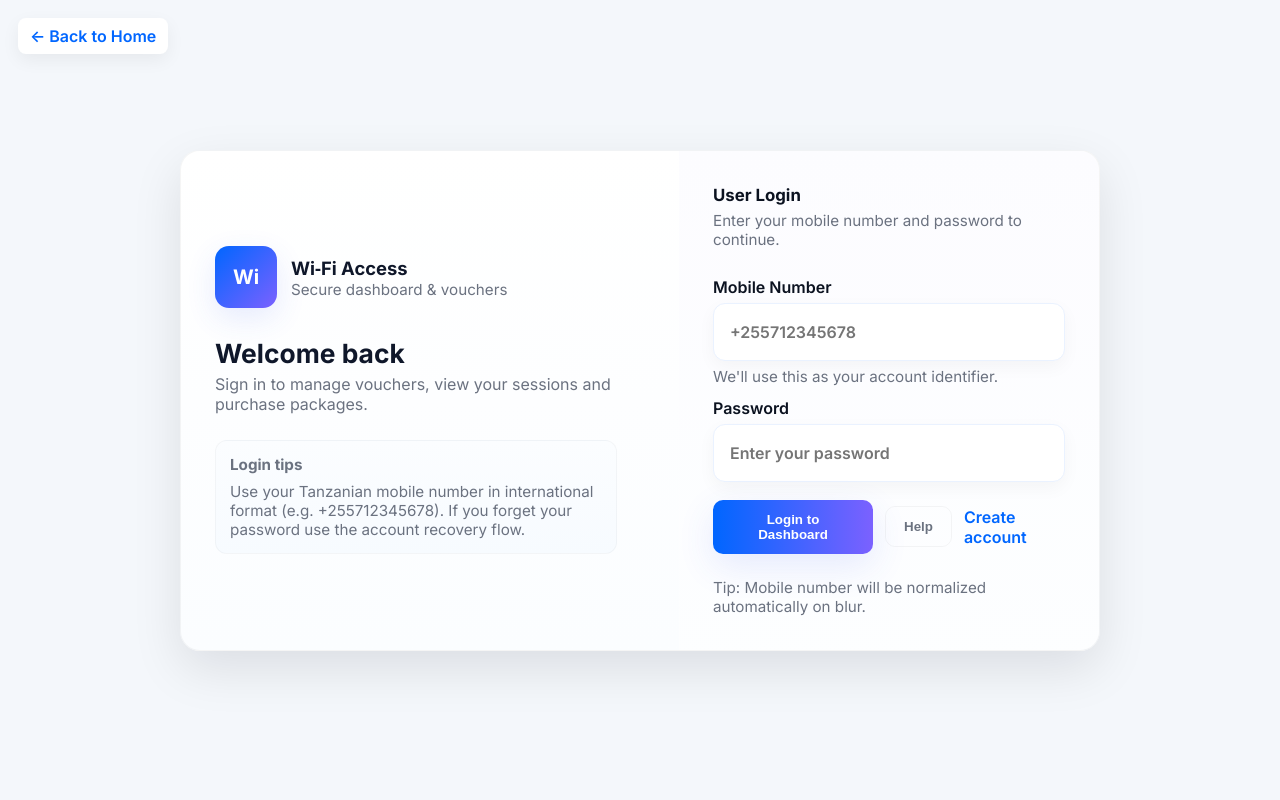
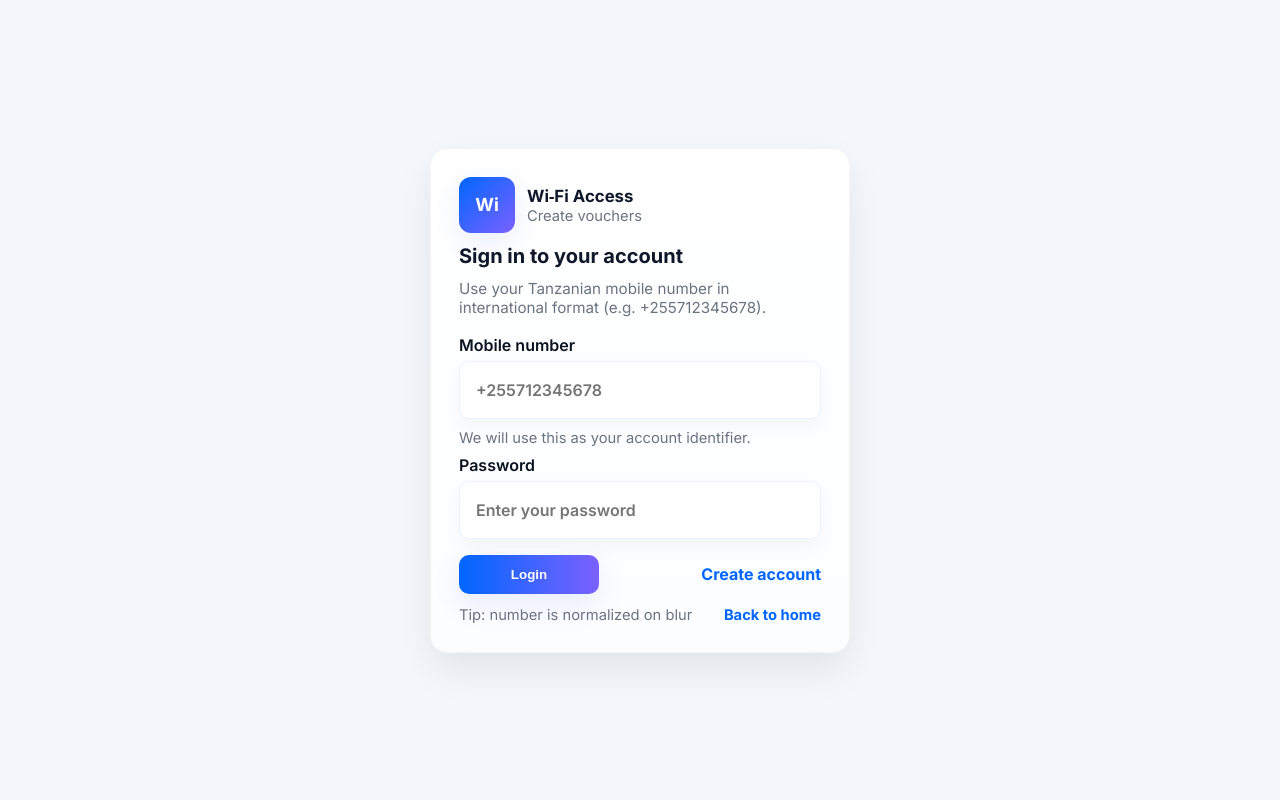
Before and after one commit to dadyutenga/voucher, a FastAPI app: page /user/login in a window 1280 px wide. Run offline with FastAPI, Linux system fonts and the light colour scheme.

Commit message:
feat: Revamp user login page layout and styles for improved usability and aesthetics

```diff
--- a/app/templates/user_login.html
+++ b/app/templates/user_login.html
@@ -1,9 +1,9 @@
-<!DOCTYPE html>
+<!doctype html>
 <html lang="en">
 <head>
   <meta charset="utf-8" />
   <meta name="viewport" content="width=device-width,initial-scale=1" />
-  <title>User Login - Wi‑Fi Access</title>
+  <title>User Login — Wi‑Fi Access</title>
 
   <link href="https://fonts.googleapis.com/css2?family=Inter:wght@400;600;700&display=swap" rel="stylesheet">
 
@@ -16,6 +16,7 @@
       --accent-2: #7b61ff;
       --danger: #ef4444;
       --radius: 14px;
+      --max-width: 420px;
     }
     *{box-sizing:border-box}
     html,body{height:100%}
@@ -23,88 +24,66 @@
       margin:0;
       font-family: Inter, system-ui, -apple-system, "Segoe UI", Roboto, "Helvetica Neue", Arial;
       background:
-        radial-gradient(1200px 600px at -10% -10%, rgba(123,97,255,0.06), transparent 10%),
-        radial-gradient(900px 400px at 110% 110%, rgba(0,102,255,0.04), transparent 10%),
+        radial-gradient(900px 400px at -10% -10%, rgba(123,97,255,0.04), transparent 6%),
+        radial-gradient(700px 300px at 110% 110%, rgba(0,102,255,0.03), transparent 6%),
         var(--bg);
       color: #0f172a;
       display:flex;
       align-items:center;
       justify-content:center;
-      padding:24px;
+      padding:28px;
       -webkit-font-smoothing:antialiased;
       -moz-osx-font-smoothing:grayscale;
     }
 
+    /* Single-column centered card */
+    .panel {
+      width:100%;
+      max-width: calc(var(--max-width) + 44px);
+      display:flex;
+      align-items:center;
+      justify-content:center;
+    }
+
     .card {
       width:100%;
-      max-width:920px;
+      max-width: var(--max-width);
       background: linear-gradient(180deg,var(--card), #fbfdff);
-      border-radius: calc(var(--radius) + 6px);
-      box-shadow: 0 18px 50px rgba(2,6,23,0.10);
-      display:grid;
-      grid-template-columns: 1fr 420px;
-      gap:28px;
+      border-radius: calc(var(--radius) + 4px);
+      box-shadow: 0 18px 40px rgba(2,6,23,0.08);
       overflow:hidden;
       border: 1px solid rgba(2,6,23,0.04);
+      padding:28px;
     }
 
-    .left {
-      padding:34px;
-      display:flex;
-      flex-direction:column;
-      gap:18px;
-      justify-content:center;
-    }
     .brand {
       display:flex;
-      gap:14px;
+      gap:12px;
       align-items:center;
+      margin-bottom:12px;
     }
     .logo {
-      width:62px;
-      height:62px;
-      border-radius:14px;
+      width:56px;
+      height:56px;
+      border-radius:12px;
       display:grid;
       place-items:center;
       color:white;
       font-weight:700;
-      font-size:20px;
+      font-size:18px;
       background: linear-gradient(135deg,var(--accent), var(--accent-2));
-      box-shadow: 0 10px 30px rgba(61,90,240,0.12);
+      box-shadow: 0 8px 26px rgba(61,90,240,0.10);
+      flex:0 0 56px;
     }
-    .brand h1{margin:0;font-size:1.15rem}
-    .brand p{margin:0;color:var(--muted);font-size:0.95rem}
+    .brand h1 { margin:0; font-size:1.05rem; }
+    .brand p { margin:0; color:var(--muted); font-size:0.92rem; }
 
-    .hero h2{margin:0;font-size:1.65rem;line-height:1.03}
-    .hero p{margin:6px 0 0;color:var(--muted)}
-
-    .info {
-      margin-top:8px;
-      padding:14px;
-      background:linear-gradient(180deg,#fbfdff,#f7fbff);
-      border-radius:12px;
-      border: 1px solid rgba(2,6,23,0.03);
-      color:var(--muted);
-      font-size:0.95rem;
+    h2 {
+      margin: 6px 0 12px;
+      font-size:1.25rem;
+      line-height:1.1;
     }
-
-    /* right column (form) */
-    .right {
-      padding:34px;
-      background: linear-gradient(180deg, rgba(250,250,255,0.6), rgba(255,255,255,0.45));
-      display:flex;
-      flex-direction:column;
-      gap:16px;
-      justify-content:center;
-    }
-
-    .title {
-      font-size:1.05rem;
-      margin:0 0 6px 0;
-      font-weight:700;
-      color:#0b1220;
-    }
-    .subtitle { color:var(--muted); margin:0 0 12px 0; font-size:0.95rem }
+    .lead { color:var(--muted); margin-bottom:18px; font-size:0.95rem }
 
     label{display:block;margin-bottom:6px;font-weight:600;color:#0b1220}
     .input {
@@ -113,11 +92,12 @@
       align-items:center;
       background:#fff;
       padding:12px;
-      border-radius:12px;
+      border-radius:10px;
       border:1px solid #eaf2ff;
-      box-shadow: 0 6px 18px rgba(2,6,23,0.04);
+      box-shadow: 0 8px 18px rgba(2,6,23,0.04);
+      margin-bottom:10px;
     }
-    .input > input {
+    .input input {
       border:0;
       outline:0;
       width:100%;
@@ -129,13 +109,19 @@
       background:transparent;
     }
 
-    .form-row { display:flex; gap:12px; align-items:center; margin-top:8px; }
-    .form-actions { display:flex; gap:12px; align-items:center; margin-top:18px; }
+    .muted { color:var(--muted); font-size:0.92rem; }
+
+    .actions {
+      display:flex;
+      gap:12px;
+      align-items:center;
+      margin-top:16px;
+    }
 
     .btn {
       appearance:none;
       border:0;
-      padding:12px 18px;
+      padding:12px 16px;
       border-radius:10px;
       font-weight:700;
       cursor:pointer;
@@ -147,8 +133,8 @@
     .btn.primary {
       background: linear-gradient(90deg,var(--accent), var(--accent-2));
       color:white;
-      min-width:160px;
-      box-shadow: 0 12px 36px rgba(61,90,240,0.12);
+      min-width:140px;
+      box-shadow: 0 10px 28px rgba(61,90,240,0.10);
     }
     .btn.ghost {
       background:transparent;
@@ -158,127 +144,99 @@
 
     .error-message {
       color: var(--danger);
-      background: #fff0f0;
-      border: 1px solid rgba(239,68,68,0.12);
+      background: #fff4f4;
+      border: 1px solid rgba(239,68,68,0.08);
       padding: 10px 12px;
       border-radius: 10px;
       display:none;
       font-weight:600;
-      font-size:0.95rem;
+      font-size:0.92rem;
+      margin-top:6px;
     }
     .success-message {
       color: #065f46;
       background: #ecfdf5;
-      border: 1px solid rgba(6,95,70,0.08);
+      border: 1px solid rgba(6,95,70,0.06);
       padding: 10px 12px;
       border-radius: 10px;
       display:none;
       font-weight:600;
-      font-size:0.95rem;
+      font-size:0.92rem;
+      margin-top:6px;
     }
 
     .loading {
       display: none;
-      width: 18px;
-      height: 18px;
+      width: 16px;
+      height: 16px;
       border: 3px solid rgba(255,255,255,.25);
       border-radius: 50%;
-      border-top-color: rgba(255,255,255,0.9);
+      border-top-color: rgba(255,255,255,0.95);
       animation: spin 1s linear infinite;
     }
     @keyframes spin { to { transform: rotate(360deg); } }
 
-    .back-link {
-      position: absolute;
-      top: 18px;
-      left: 18px;
-      color: var(--accent);
-      text-decoration:none;
-      font-weight:600;
-      background:#fff;
-      padding:8px 12px;
-      border-radius:8px;
-      box-shadow: 0 6px 18px rgba(2,6,23,0.06);
-    }
+    .links { display:flex; justify-content:space-between; align-items:center; margin-top:12px; font-size:0.92rem; }
+    a.small { color:var(--accent); text-decoration:none; font-weight:700; }
 
-    @media (max-width:980px){
-      .card{grid-template-columns:1fr!important}
-      .card, .right, .left { padding:22px }
-      .logo{width:48px;height:48px}
-    }
-    @media (max-width:520px){
-      .card{max-width:420px}
-      .hero h2{font-size:1.2rem}
+    @media (max-width:520px) {
+      .card { padding:20px; border-radius:12px; }
+      .logo { width:48px; height:48px; }
     }
   </style>
 </head>
 <body>
-  <a href="/" class="back-link">← Back to Home</a>
-
-  <div class="card" role="region" aria-label="User login">
-    <div class="left" aria-hidden="true">
-      <div class="brand">
+  <div class="panel" role="main" aria-label="User login panel">
+    <div class="card" role="region" aria-labelledby="login-title">
+      <div class="brand" aria-hidden="true">
         <div class="logo">Wi</div>
         <div>
           <h1>Wi‑Fi Access</h1>
-          <p>Secure dashboard & vouchers</p>
+          <p class="muted">Create vouchers </p>
         </div>
       </div>
 
-      <div class="hero" style="margin-top:14px;">
-        <h2>Welcome back</h2>
-        <p>Sign in to manage vouchers, view your sessions and purchase packages.</p>
-      </div>
-
-      <div class="info">
-        <strong>Login tips</strong>
-        <div style="margin-top:8px;color:var(--muted)">Use your Tanzanian mobile number in international format (e.g. +255712345678). If you forget your password use the account recovery flow.</div>
-      </div>
-    </div>
-
-    <div class="right">
-      <div>
-        <div class="title">User Login</div>
-        <div class="subtitle">Enter your mobile number and password to continue.</div>
-      </div>
+      <h2 id="login-title">Sign in to your account</h2>
+      <div class="lead">Use your Tanzanian mobile number in international format (e.g. +255712345678).</div>
 
       <div id="error-message" class="error-message" role="alert"></div>
       <div id="success-message" class="success-message" role="status"></div>
 
       <form id="userLoginForm" novalidate>
-        <label for="mobile_number">Mobile Number</label>
+        <label for="mobile_number">Mobile number</label>
         <div class="input">
-          <input type="tel" id="mobile_number" name="mobile_number" placeholder="+255712345678" required autocomplete="tel" inputmode="tel" aria-describedby="mobile-help">
+          <input type="tel" id="mobile_number" name="mobile_number" placeholder="+255712345678" required autocomplete="tel" inputmode="tel" aria-describedby="mobile-help" />
         </div>
-        <div id="mobile-help" class="subtitle" style="margin-top:6px">We'll use this as your account identifier.</div>
+        <div id="mobile-help" class="muted" style="margin-bottom:8px">We will use this as your account identifier.</div>
 
-        <label for="password" style="margin-top:12px">Password</label>
+        <label for="password">Password</label>
         <div class="input">
-          <input type="password" id="password" name="password" placeholder="Enter your password" required autocomplete="current-password">
+          <input type="password" id="password" name="password" placeholder="Enter your password" required autocomplete="current-password" />
         </div>
 
-        <div class="form-actions">
+        <div class="actions">
           <button type="submit" class="btn primary" id="login-btn">
-            <span class="btn-text">Login to Dashboard</span>
+            <span class="btn-text">Login</span>
             <div class="loading" aria-hidden="true"></div>
           </button>
 
-          <button type="button" class="btn ghost" id="show-help" aria-expanded="false">Help</button>
 
-          <div style="margin-left:auto; display:flex; align-items:center; gap:8px;">
-            <a href="/user/register" style="color:var(--accent); text-decoration:none; font-weight:600">Create account</a>
+          <div style="margin-left:auto">
+            <a class="small" href="/user/register">Create account</a>
           </div>
         </div>
+
+        <div class="links" aria-hidden="true">
+          <span class="muted">Tip: number is normalized on blur</span>
+          <a class="small" href="/">Back to home</a>
+        </div>
       </form>
-
-      <div style="margin-top:8px; color:var(--muted); font-size:0.95rem">
-        Tip: Mobile number will be normalized automatically on blur.
-      </div>
     </div>
   </div>
 
   <script>
-    // UI helpers
+    // Keep all behavior and endpoints unchanged
+
     function showError(message) {
       const el = document.getElementById('error-message');
       el.textContent = message;
@@ -310,7 +268,6 @@
       }
     }
 
-    // Mobile number formatting (keeps current behavior)
     function formatMobileNumber(input) {
       let value = (input.value || '').replace(/\D/g, '');
       if (!value) return;
@@ -327,7 +284,6 @@
       alert('Help:\n• Use your Tanzanian mobile number (e.g. +255712345678).\n• If you don\'t have an account, create one from the link.');
     });
 
-    // Form submit: keep the exact endpoint and token handling (no endpoint changes)
     document.getElementById('userLoginForm').addEventListener('submit', async function(e) {
       e.preventDefault();
       setLoading(true);
@@ -337,7 +293,6 @@
       const passwordInput = document.getElementById('password');
 
       try {
-        // Normalize mobile number as before
         formatMobileNumber(mobileInput);
 
         const response = await fetch('/auth/token', {
@@ -352,10 +307,9 @@
         const data = await response.json();
 
         if (response.ok && data.access_token) {
-          // Store token & redirect (endpoints unchanged)
           localStorage.setItem('access_token', data.access_token);
           showSuccess('Login successful — redirecting...');
-          setTimeout(() => window.location.href = '/user/panel', 900);
+          setTimeout(() => window.location.href = '/user/panel', 800);
         } else {
           showError(data.detail || data.message || 'Login failed — check credentials.');
         }
@@ -367,12 +321,10 @@
       }
     });
 
-    // Apply formatting on blur
     document.getElementById('mobile_number').addEventListener('blur', function() {
       formatMobileNumber(this);
     });
 
-    // If already logged in, redirect to /user/panel (unchanged)
     document.addEventListener('DOMContentLoaded', function() {
       const token = localStorage.getItem('access_token');
       if (token) {
```
